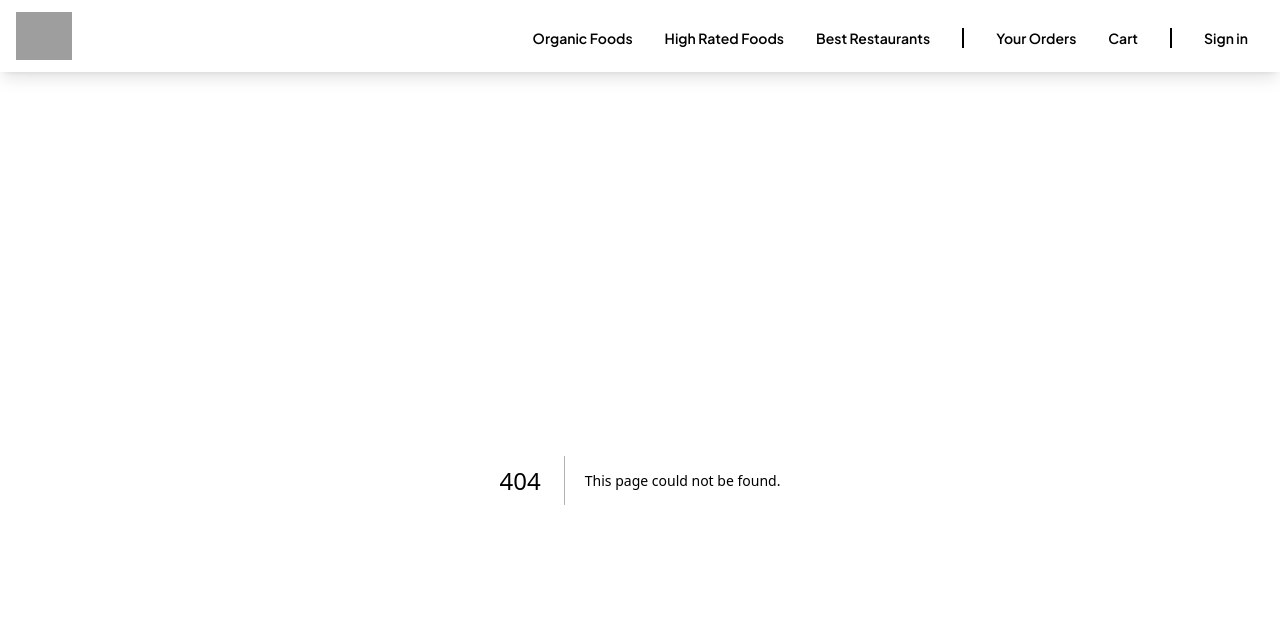
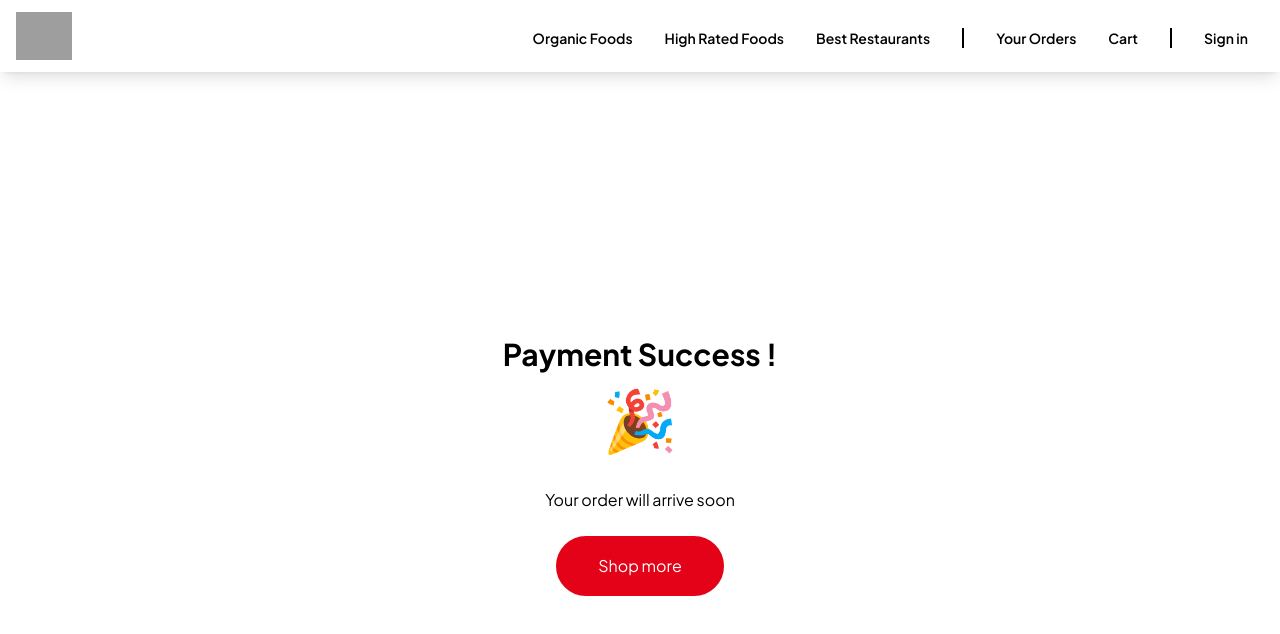
Before and after one commit to kgsantosh770/dil-ecom, a Next.js app: page /payment/success in a window 1280 px wide. Before the commit this address had no page. Shown: the top 634 px of the page. Built offline with nearby package versions, Linux system fonts and the light colour scheme; grey boxes are pictures that could not be loaded.

Commit message:
payment confirmation page

```diff
--- /dev/null
+++ b/src/app/payment/success/page.js
@@ -0,0 +1,17 @@
+import Button from "@/app/_components/button"
+import Link from "next/link"
+
+const PaymentSuccess = () => {
+  return (
+    <div className="mt-[20%] px-4 text-center">
+        <h1 className="text-3xl font-bold">Payment Success ! </h1>
+        <p className="text-6xl mt-4">🎉</p>
+        <p className="mt-10">Your order will arrive soon</p>
+        <Link href='/'>
+            <Button className="mt-6" text="Shop more" />
+        </Link>
+    </div>
+  )
+}
+
+export default PaymentSuccess
```
